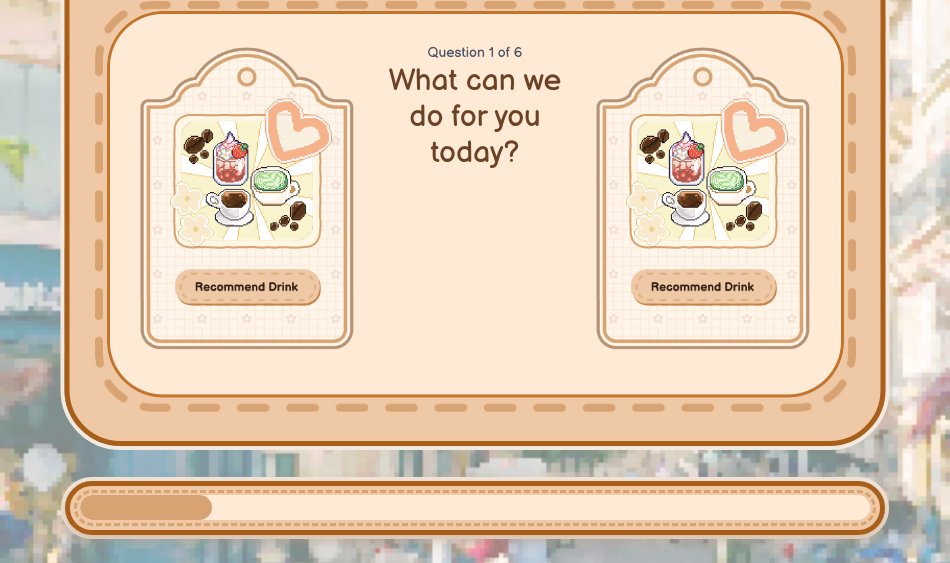
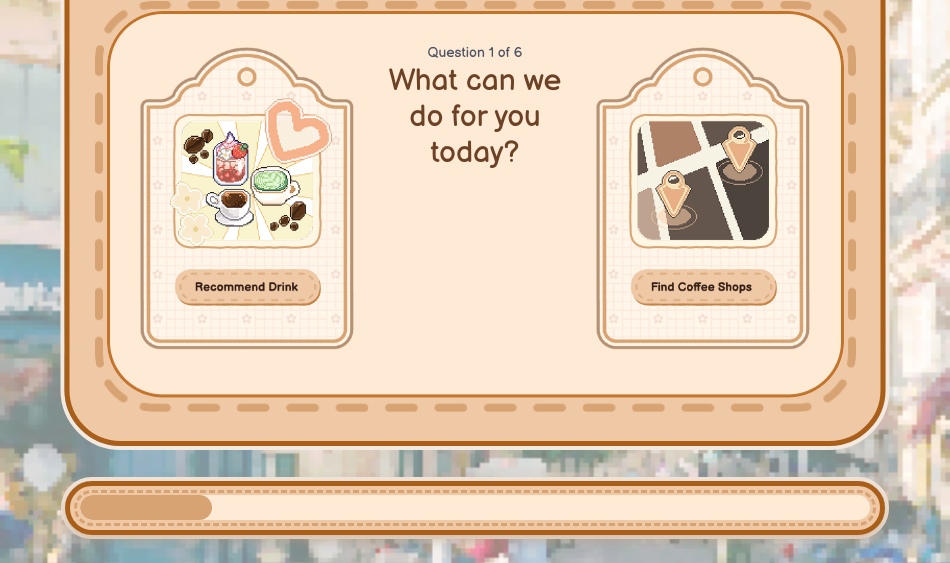
Before and after one commit to akiesque/cafe.ly, an Electron app: page index.html in a window 950 px wide. Both pictures are taken after a click on the button "Start". Shown: the part 237-800 px from the top of the page. Drawn offline with nearby package versions, Linux system fonts and the light colour scheme.

Commit message:
Added maps button

```diff
--- a/renderer.js
+++ b/renderer.js
@@ -124,12 +124,12 @@ function showQuestion() {
         if (questionOptions) {
             const [leftOption, rightOption] = question.options;
 
-            const makeCard = (option) => {
+            const makeCard = (option, imagePath) => {
                 const button = document.createElement('button');
                 button.className = 'option-card';
 
                 const img = document.createElement('img');
-                img.src = 'assets/button/coffee_option1.png';
+                img.src = imagePath;
                 img.alt = option;
                 img.className = 'option-card-img';
 
@@ -138,7 +138,7 @@ function showQuestion() {
                 return button;
             };
 
-            const leftCard = makeCard(leftOption);
+            const leftCard = makeCard(leftOption, 'assets/button/coffee_option1.png');
 
             const center = document.createElement('div');
             center.className = 'question1-center';
@@ -154,7 +154,7 @@ function showQuestion() {
             center.appendChild(centerProgress);
             center.appendChild(centerTitle);
 
-            const rightCard = makeCard(rightOption);
+            const rightCard = makeCard(rightOption, 'assets/button/coffee_option2.png');
 
             questionOptions.appendChild(leftCard);
             questionOptions.appendChild(center);
```
Also changed, not shown: assets/button/coffee_option2.png (added), assets/cursor/custom cursor click.png (added), assets/cursor/custom cursor.png (added), assets/cursor/custom_cursor.png (deleted), assets/cursor/custom_cursor_click.png (deleted), static/style.css.
